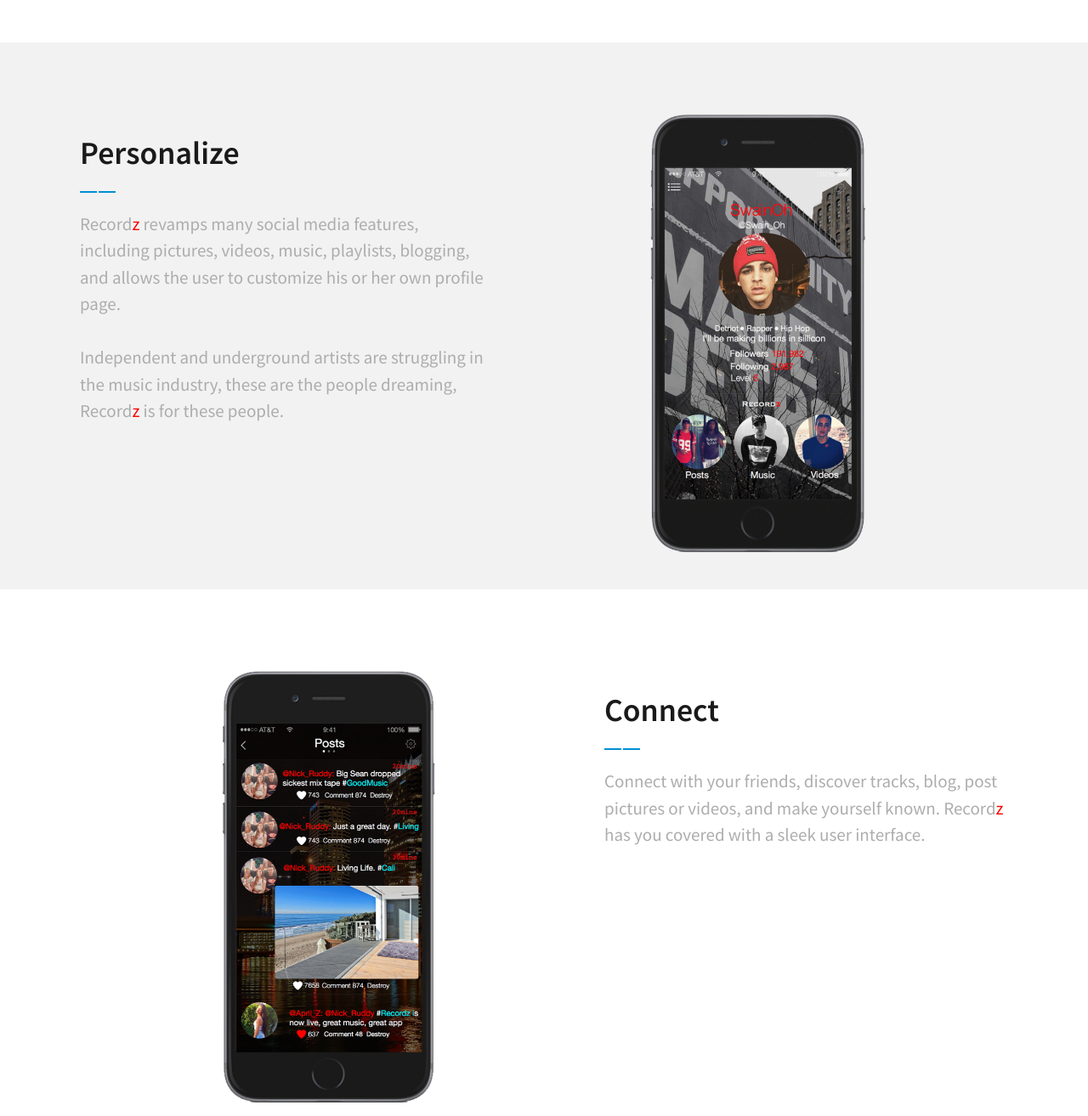
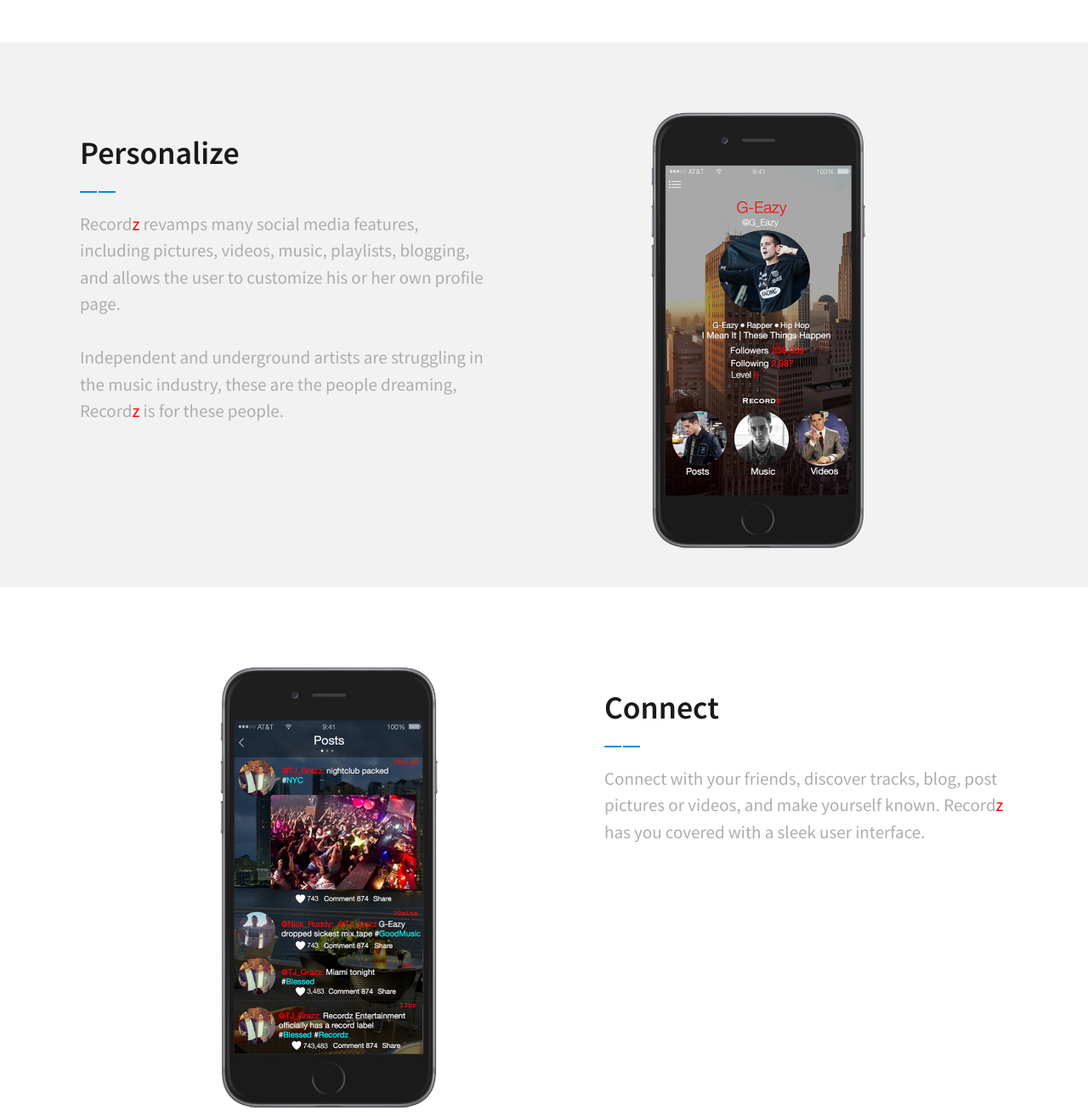
Before and after one commit to recordz/recordz.github.io, a plain HTML site: page index.html in a window 1280 px wide. Shown: the part 1820-3134 px from the top of the page at 85% size. Drawn offline with Linux system fonts and the light colour scheme.

Commit message:
final image experiencers

```diff
--- a/index.html
+++ b/index.html
@@ -157,7 +157,7 @@
 			 </div>
 		 </div>
 		 <div class="col-md-6 about-device-bottom wow fadeInLeft" data-wow-delay="0.5s">
-				<div align="center"><img src="images/yourProfile.gif" style="width:44.5%;" alt=""/></div>
+				<div align="center"><img src="images/g-eazy.png" style="width:44.5%;" alt=""/></div>
 		 </div>
 		 <div class="clearfix"></div>
 	 </div>
@@ -165,7 +165,7 @@
 <div class="about">
 	 <div class="container">
 		 <div class="col-md-6 about-device-bottom wow fadeInRight" data-wow-delay="0.5s">
-				<div align="center"><img src="images/newfeed.png" style="width:45%;" alt=""/></div>
+				<div align="center"><img src="images/posts.png" style="width:45%;" alt=""/></div>
 		 </div>
 		<div class="col-md-6 about-customize wow fadeInLeft" data-wow-delay="0.5s">
 			<div class="device-text-bottom">
@@ -185,7 +185,7 @@
 			 </div>
 		 </div>
 		 <div class="col-md-6 about-device-bottom wow fadeInLeft" data-wow-delay="0.5s">
-				<div align="center"><img src="" style="width:44.5%;" alt=""/></div>
+				<div align="center"><img src="images/playlists.png" style="width:65%;" alt=""/></div>
 		 </div>
 		 <div class="clearfix"></div>
 	 </div>
```
Also changed, not shown: images/g-eazy.png (added), images/playlists.png (added), images/posts.png (added).
